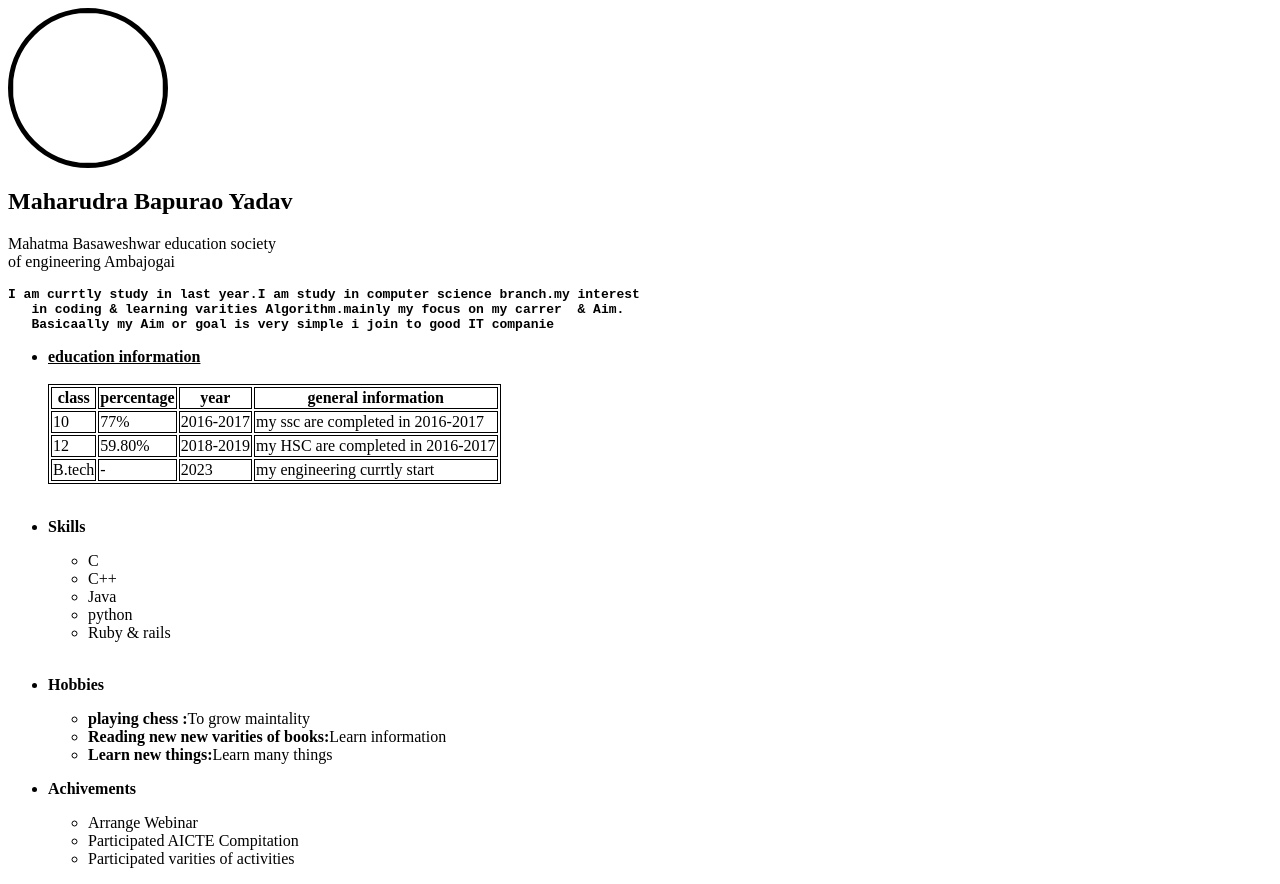
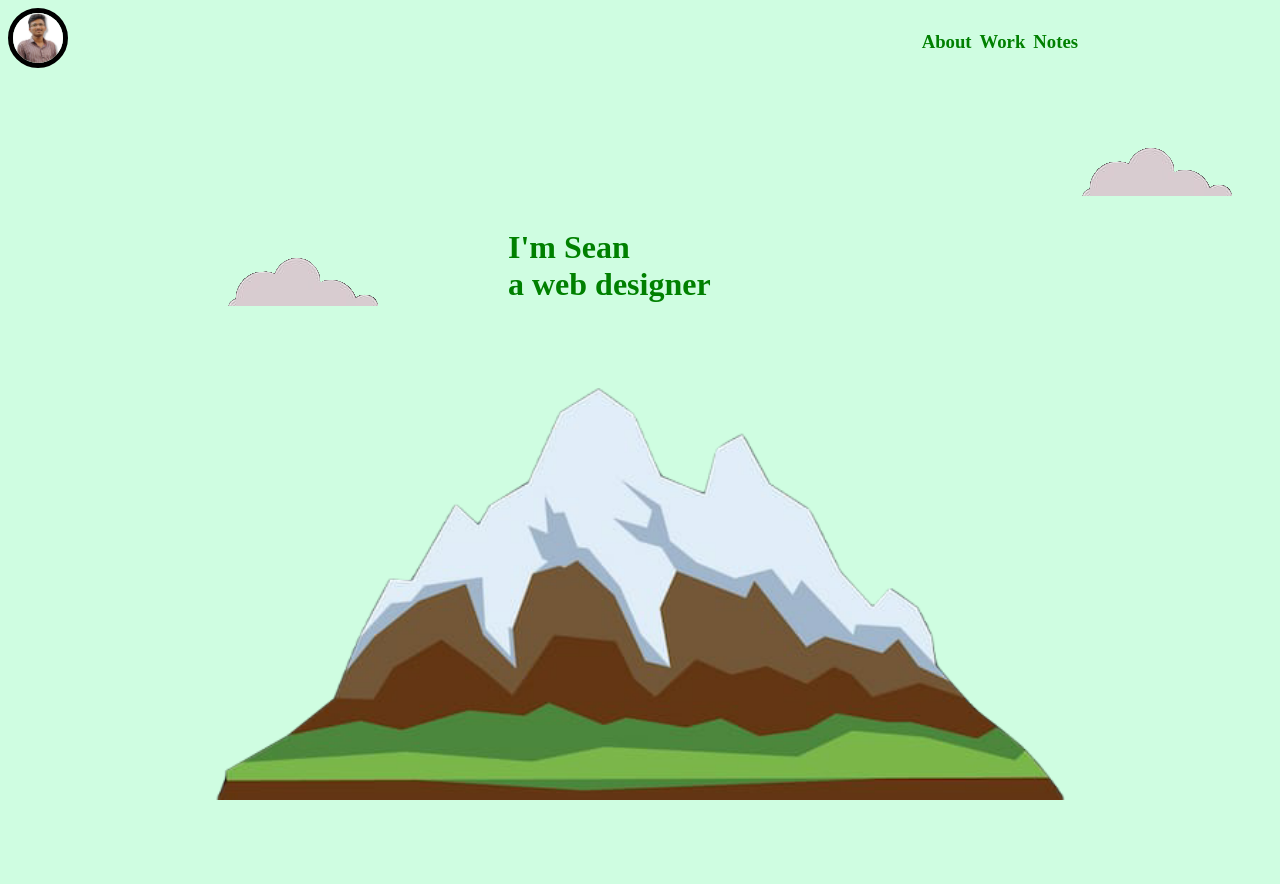
Before and after one commit to maharudrayadav/css_page, a plain HTML site: page index.html in a window 1280 px wide. After the commit the page ends 800 px from the top, so only its background shows below. Drawn offline with Linux system fonts and the light colour scheme.

Commit message:
Update index.html

```diff
--- a/index.html
+++ b/index.html
@@ -1,71 +1,23 @@
 <html>
 <head>
-  <title>My Resume</title>
-  <style>
-         table, th, td {
-            border: 01px solid black;
-         }
-      </style>
+<title>CSS Page</title>
+<link rel="stylesheet" href="style.css">
+<img class="hello" src="p.jpg" width="50" height="50" style="border-radius: 50%" border="5px" />
+<img class="cloud" src="cloud.png">
+<img class="img2" src="cloud.png">
 </head>
 <body>
-  <img src="C:\html\rudra.png" width="150" height="150" style="border-radius: 50%" border="5px" />
-  <h2>Maharudra Bapurao Yadav</h2>
-  <p>Mahatma Basaweshwar education society
-     <br/>of engineering Ambajogai</p>
-<p><b> <pre>I am currtly study in last year.I am study in computer science branch.my interest
-   in coding & learning varities Algorithm.mainly my focus on my carrer  & Aim.
-   Basicaally my Aim or goal is very simple i join to good IT companie</b></pre></p>
-<ul>
-  <li><b><u>education information</b></u></li>
-</u>
-<br>
-<table>
-   <tr>
-      <th>class</th>
-        <th>percentage</th>
-      <th>year</th>
-      <th>general information</th>
-   </tr>
-   <tr>
-      <td>10</td>
-      <td>77%</td>
-      <td>2016-2017</td>
-      <td>my ssc are completed in 2016-2017</td>
-   </tr>
-   <tr>
-     <td>12</td>
-     <td>59.80%</td>
-     <td>2018-2019</td>
-     <td>my HSC are completed in 2016-2017</td>
-   </tr>
-   <tr>
-     <td>B.tech</td>
-     <td>-</td>
-     <td>2023</td>
-     <td>my engineering currtly start</td>
-   </tr>
-  </table>
-  <br>
-<p><b><li>Skills</li></b></p>
-<ul>
-  <li>C</li>
-  <li>C++</li>
-  <li>Java</li>
-  <li>python</li>
-  <li>Ruby & rails</li>
-</ul>
-</br>
-<p><b><li>Hobbies</li></b></p>
-<ul>
-  <li><b>playing chess :</b>To grow maintality</li>
-  <li><b>Reading new new varities of books:</b>Learn information</li>
-  <li><b>Learn new things:</b>Learn many things</li>
-</ul>
-<p><b><li>Achivements</b></li></p>
-<ul>
-<li>Arrange Webinar</li>
-<li>Participated AICTE Compitation</li>
-<li>Participated varities of activities</li>
-</ul>
-</body>
+  <div class="all">
+    <div class="back"><h1>I'm Sean<span>a web designer</span></h1></div>
+</div>
+<div class="nav">
+  <ul style="list-style-type:none">
+    <h3>
+    <li>About</li>
+    <li>Work</li>
+    <li>Notes</li>
+  </h3>
+  </ul>
+</div>
+  <body>
 </html>
```
